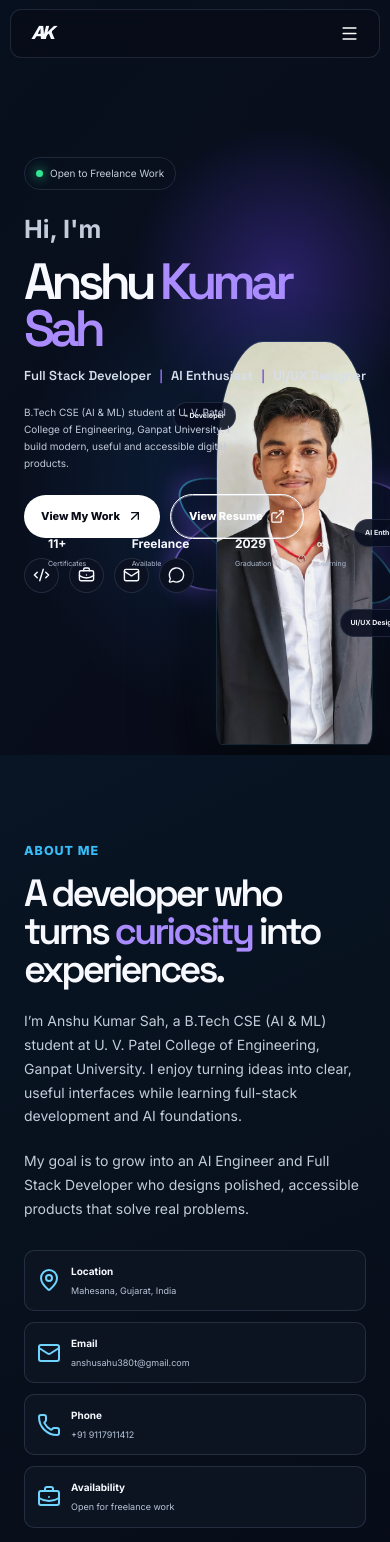
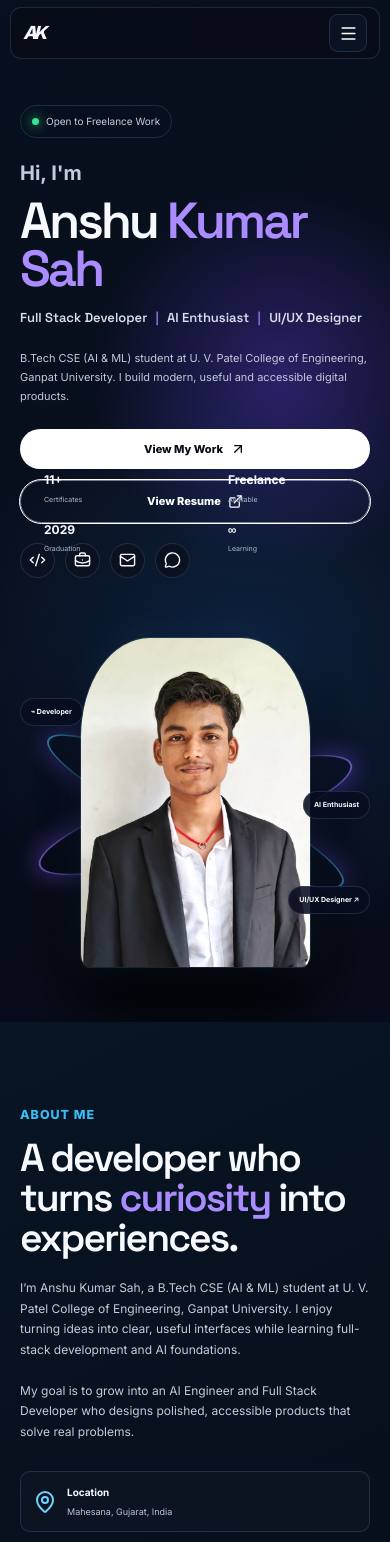
Before and after one commit to at-sahu/anshu-portfolio, a React (Vite) app: page / in a window 390 px wide. Shown: the top 1542 px of the page. Built offline with nearby package versions, Linux system fonts and the light colour scheme.

Commit message:
mobile compaitable

```diff
--- a/src/pages/HomePage.jsx
+++ b/src/pages/HomePage.jsx
@@ -1,3 +1,4 @@
+import { useState } from 'react'
 import { Helmet } from 'react-helmet-async'
 import toast from 'react-hot-toast'
 import {
@@ -31,6 +32,8 @@ const projects = [
 ]
 
 function HomePage() {
+  const [mobileMenuOpen, setMobileMenuOpen] = useState(false)
+
   const handleInquirySubmit = async (event) => {
     event.preventDefault()
     const form = event.currentTarget
@@ -64,7 +67,7 @@ function HomePage() {
 
   return <main className="scroll-page">
     <Helmet><title>Anshu Kumar Sah | Developer Portfolio</title></Helmet>
-    <header className="scroll-nav"><a className="ak" href="#home">AK</a><nav>{['Home','About','Ideas','Skills','Projects','Education','Services','Certificates','Gallery','Pricing','Contact'].map((item) => <a href={'#' + item.toLowerCase()} key={item}>{item}</a>)}</nav><a className="talk" href="#contact">Let's Talk <ArrowUpRight size={14} /></a><button aria-label="Menu"><Menu size={19} /></button></header>
+    <header className="scroll-nav"><a className="ak" href="#home" onClick={() => setMobileMenuOpen(false)}>AK</a><nav className={mobileMenuOpen ? 'mobile-open' : ''}>{['Home','About','Ideas','Skills','Projects','Education','Services','Certificates','Gallery','Pricing','Contact'].map((item) => <a href={'#' + item.toLowerCase()} key={item} onClick={() => setMobileMenuOpen(false)}>{item}</a>)}</nav><a className="talk" href="#contact">Let's Talk <ArrowUpRight size={14} /></a><button type="button" aria-label={mobileMenuOpen ? 'Close menu' : 'Open menu'} aria-expanded={mobileMenuOpen} onClick={() => setMobileMenuOpen((value) => !value)}><Menu size={19} /></button></header>
 
     <section id="home" className="home-section section">
       <div className="home-copy"><span className="online"><i /> Open to Freelance Work</span><p>Hi, I'm</p><h1>Anshu <em>Kumar Sah</em></h1><h2>Full Stack Developer <b>|</b> AI Enthusiast <b>|</b> UI/UX Designer</h2><span className="home-intro">B.Tech CSE (AI & ML) student at U. V. Patel College of Engineering, Ganpat University. I build modern, useful and accessible digital products.</span><div className="actions"><a href="#projects">View My Work <ArrowUpRight size={16} /></a><a className="outline" href={profile.resumeUrl} target="_blank" rel="noreferrer">View Resume <ExternalLink size={15} /></a></div><Socials /><div className="metrics"><Metric n="11+" t="Certificates" /><Metric n="Freelance" t="Available" /><Metric n="2029" t="Graduation" /><Metric n="∞" t="Learning" /></div></div>
--- a/src/styles/scroll-portfolio.css
+++ b/src/styles/scroll-portfolio.css
@@ -19,3 +19,476 @@ html{scroll-behavior:smooth}.scroll-page{--bg:#050914;--card:#0c1425;--line:rgba
 .inquiry-form button { display:inline-flex; align-items:center; gap:7px; border:0; border-radius:22px; padding:11px 17px; background:linear-gradient(120deg,#e4fbff,#6ee7f3); color:#07131d; font-size:11px; font-weight:800; cursor:pointer; }
 .inquiry-form > small { display:block; margin-top:13px; color:#a5b8cc; font-size:9px; }
 @media(max-width:800px){.contact-layout{grid-template-columns:1fr}.form-grid{grid-template-columns:1fr}.portrait .ring{width:94%;left:0}.portrait img{border-radius:30% 30% 4% 4%;}}
+
+/* Cross-device responsive hardening: keeps the existing visual structure intact while
+   preventing overflow, overlap and cramped controls on phones/tablets. */
+.scroll-page,
+.scroll-page .section,
+.scroll-page .home-section,
+.scroll-page .about-section,
+.scroll-page .ideas-section,
+.scroll-page .skills-section,
+.scroll-page .projects-section,
+.scroll-page .education-section,
+.scroll-page .services-section,
+.scroll-page .certificates-section,
+.scroll-page .gallery-section,
+.scroll-page .pricing-section,
+.scroll-page .contact-section {
+  min-width: 0;
+  max-width: 100%;
+}
+
+.scroll-page * {
+  min-width: 0;
+}
+
+.scroll-page img,
+.scroll-page svg,
+.scroll-page canvas {
+  max-width: 100%;
+}
+
+.scroll-page h1,
+.scroll-page h2,
+.scroll-page h3,
+.scroll-page p,
+.scroll-page span,
+.scroll-page small,
+.scroll-page b,
+.scroll-page a,
+.scroll-page label {
+  overflow-wrap: anywhere;
+}
+
+.scroll-nav {
+  min-width: 0;
+}
+
+@media (max-width: 1000px) {
+  .scroll-nav {
+    width: min(100% - 20px, 900px);
+  }
+
+  .scroll-nav nav {
+    min-width: 0;
+  }
+
+  .home-section,
+  .about-section {
+    grid-template-columns: minmax(0, 1fr);
+  }
+
+  .home-copy {
+    max-width: 100%;
+  }
+
+  .portrait {
+    width: min(100%, 560px);
+    min-height: 390px;
+    height: min(58vw, 540px);
+    margin: 0 auto;
+  }
+
+  .about-art {
+    width: 100%;
+  }
+
+  .skills-wall {
+    width: 100%;
+  }
+
+  .project-grid,
+  .services-section > div,
+  .pricing-section > div {
+    grid-template-columns: repeat(2, minmax(0, 1fr));
+  }
+
+  .certificates-section > div {
+    grid-template-columns: repeat(2, minmax(0, 1fr));
+  }
+
+  .gallery-section > div {
+    grid-template-columns: repeat(2, minmax(0, 1fr));
+  }
+
+  .gallery-section article {
+    min-width: 0;
+  }
+
+  .contact-layout {
+    grid-template-columns: minmax(0, .9fr) minmax(0, 1.1fr);
+  }
+}
+
+@media (max-width: 700px) {
+  .scroll-nav {
+    top: 7px;
+    height: 52px;
+    margin: 7px auto -59px;
+    padding: 0 12px;
+    gap: 10px;
+  }
+
+  .scroll-nav .ak {
+    flex: 0 0 auto;
+  }
+
+  .scroll-nav nav {
+    position: absolute;
+    top: calc(100% + 8px);
+    left: 0;
+    right: 0;
+    display: none;
+    flex-direction: column;
+    gap: 4px;
+    padding: 9px;
+    margin: 0;
+    border: 1px solid var(--line);
+    border-radius: 12px;
+    background: rgba(7, 12, 24, .97);
+    box-shadow: 0 20px 50px rgba(0,0,0,.32);
+    backdrop-filter: blur(18px);
+  }
+
+  .scroll-nav nav.mobile-open {
+    display: flex;
+  }
+
+  .scroll-nav nav a {
+    display: block;
+    width: 100%;
+    padding: 10px 12px;
+    border-radius: 8px;
+    font-size: 12px;
+  }
+
+  .scroll-nav nav a:active,
+  .scroll-nav nav a:hover {
+    background: rgba(120, 91, 198, .16);
+  }
+
+  .scroll-nav .talk {
+    display: none;
+  }
+
+  .scroll-nav > button {
+    display: grid;
+    place-items: center;
+    width: 38px;
+    height: 38px;
+    margin-left: auto;
+    padding: 0;
+    border: 1px solid var(--line);
+    border-radius: 9px;
+    background: rgba(12, 20, 37, .9);
+    color: white;
+  }
+
+  .section {
+    min-height: auto;
+    padding: 82px 20px;
+    scroll-margin-top: 24px;
+  }
+
+  .home-section {
+    display: flex;
+    flex-direction: column;
+    align-items: stretch;
+    gap: 30px;
+    padding-top: 105px;
+    padding-bottom: 54px;
+  }
+
+  .home-copy {
+    width: 100%;
+  }
+
+  .home-copy > p {
+    font-size: 20px;
+  }
+
+  .home-copy h1 {
+    max-width: 100%;
+    font-size: clamp(42px, 13vw, 64px);
+    letter-spacing: -3px;
+    line-height: .94;
+  }
+
+  .home-copy h2 {
+    max-width: 100%;
+    font-size: 13px;
+    line-height: 1.55;
+  }
+
+  .home-intro {
+    max-width: 100%;
+    font-size: 11px;
+    line-height: 1.7;
+  }
+
+  .actions {
+    width: 100%;
+    flex-direction: column;
+  }
+
+  .actions a {
+    width: 100%;
+    justify-content: center;
+  }
+
+  .metrics {
+    width: 100%;
+    display: grid;
+    grid-template-columns: repeat(2, minmax(0, 1fr));
+    gap: 14px 18px;
+    margin-top: 24px;
+  }
+
+  .metrics span {
+    min-width: 0;
+  }
+
+  .portrait {
+    position: relative;
+    right: auto;
+    bottom: auto;
+    width: min(100%, 420px);
+    height: 360px;
+    min-height: 360px;
+    margin: 0 auto;
+    opacity: 1;
+  }
+
+  .portrait img {
+    left: 17%;
+    width: 66%;
+    height: 92%;
+    object-position: center 15%;
+  }
+
+  .portrait .ring {
+    width: 94%;
+    left: 3%;
+    top: 48%;
+  }
+
+  .portrait .label.one {
+    top: 25%;
+    left: 0;
+  }
+
+  .portrait .label.two {
+    top: 51%;
+    right: 0;
+  }
+
+  .portrait .label.three {
+    right: 0;
+    bottom: 15%;
+  }
+
+  .about-section,
+  .ideas-section {
+    display: flex;
+    flex-direction: column;
+    align-items: stretch;
+  }
+
+  .about-words,
+  .ideas-copy {
+    width: 100%;
+  }
+
+  .about-words h1,
+  .ideas-copy h1,
+  .skills-section h1,
+  .projects-section h1,
+  .education-section h1,
+  .services-section h1,
+  .certificates-section h1,
+  .gallery-section h1,
+  .pricing-section h1,
+  .contact-section h1 {
+    max-width: 100%;
+    font-size: clamp(34px, 10vw, 48px);
+    line-height: 1.02;
+    letter-spacing: -2px;
+  }
+
+  .about-words > p:not(.eyebrow) {
+    font-size: 12px;
+  }
+
+  .fact-grid,
+  .form-grid,
+  .channels {
+    grid-template-columns: 1fr;
+  }
+
+  .about-art {
+    height: 260px;
+    margin-top: 12px;
+  }
+
+  .laptop {
+    width: 90%;
+    height: 68%;
+    right: 5%;
+  }
+
+  .laptop > div {
+    padding: 22px;
+    font-size: 13px;
+  }
+
+  .about-quote {
+    font-size: 14px;
+    bottom: 0;
+  }
+
+  .ideas-section {
+    min-height: 680px;
+  }
+
+  .ideas-copy h1 {
+    font-size: clamp(62px, 18vw, 92px);
+  }
+
+  .ideas-copy > span {
+    max-width: 100%;
+    font-size: 12px;
+  }
+
+  .idea-steps {
+    width: 100%;
+    justify-content: space-between;
+    gap: 8px;
+    flex-wrap: wrap;
+  }
+
+  .coding-scene {
+    position: relative;
+    right: auto;
+    top: auto;
+    width: 100%;
+    height: 260px;
+    margin-top: 18px;
+    opacity: .86;
+  }
+
+  .floating-code {
+    right: 0;
+    max-width: 72%;
+    font-size: 10px;
+  }
+
+  .laptop-3d {
+    width: 88%;
+    height: 62%;
+    left: 4%;
+  }
+
+  .skills-wall,
+  .project-grid,
+  .services-section > div,
+  .pricing-section > div,
+  .certificates-section > div,
+  .gallery-section > div {
+    grid-template-columns: 1fr;
+    width: 100%;
+  }
+
+  .skills-wall article {
+    min-height: 90px;
+  }
+
+  .project-grid article,
+  .services-section article,
+  .pricing-section article,
+  .certificates-section article {
+    min-width: 0;
+  }
+
+  .edu-line {
+    width: 100%;
+    margin: 34px 0 0 20px;
+    padding-left: 28px;
+  }
+
+  .edu-line article > i {
+    left: -35px;
+  }
+
+  .gallery-section article {
+    height: 260px;
+  }
+
+  .contact-layout {
+    grid-template-columns: 1fr;
+    gap: 22px;
+  }
+
+  .inquiry-form {
+    padding: 16px;
+  }
+
+  .inquiry-form button {
+    width: 100%;
+    justify-content: center;
+  }
+}
+
+@media (max-width: 380px) {
+  .section {
+    padding-right: 15px;
+    padding-left: 15px;
+  }
+
+  .scroll-nav {
+    width: calc(100% - 14px);
+    padding: 0 9px;
+  }
+
+  .home-section {
+    padding-top: 98px;
+  }
+
+  .home-copy h1 {
+    font-size: 40px;
+  }
+
+  .home-copy h2 {
+    font-size: 12px;
+  }
+
+  .portrait {
+    height: 315px;
+    min-height: 315px;
+  }
+
+  .portrait .label {
+    padding: 6px 8px;
+    font-size: 8px;
+  }
+
+  .metrics {
+    gap: 12px;
+  }
+}
+
+@media (hover: none), (pointer: coarse) {
+  .scroll-page .actions a:hover,
+  .scroll-page a:hover,
+  .scroll-page article:hover {
+    transform: none;
+  }
+}
+
+@media (prefers-reduced-motion: reduce) {
+  .scroll-page *,
+  .scroll-page *::before,
+  .scroll-page *::after {
+    scroll-behavior: auto !important;
+  }
+}
```
